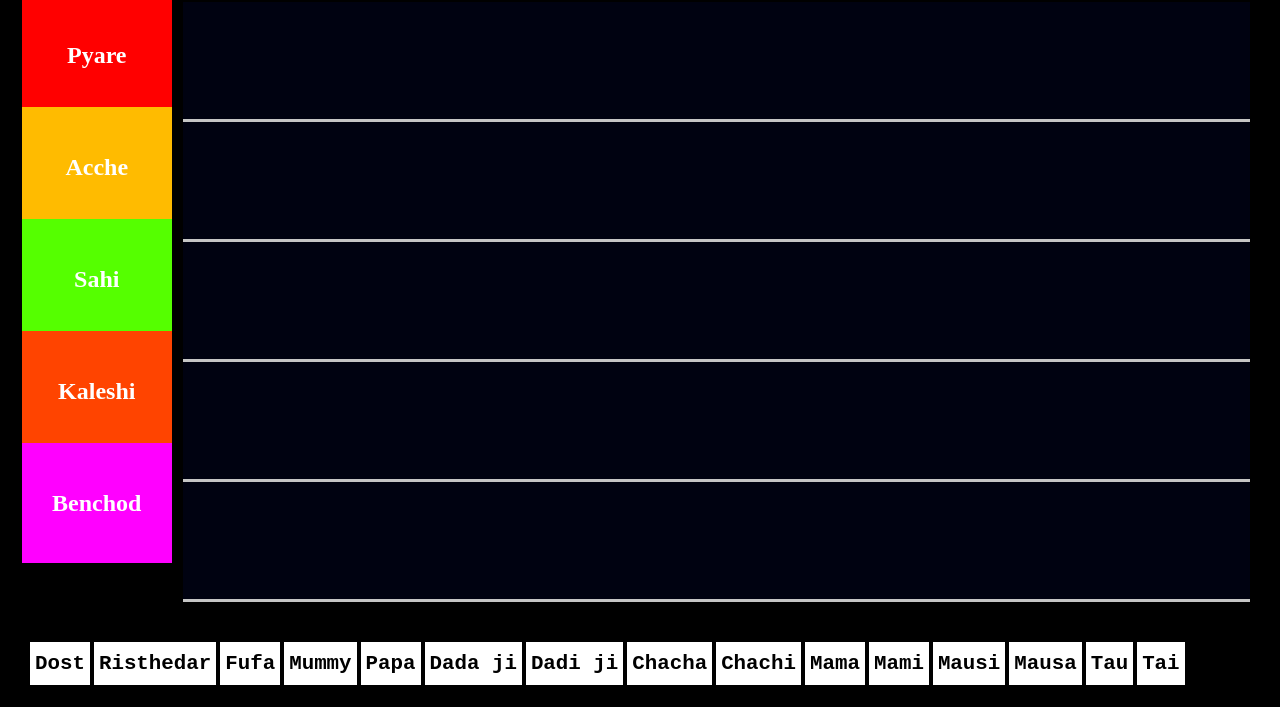
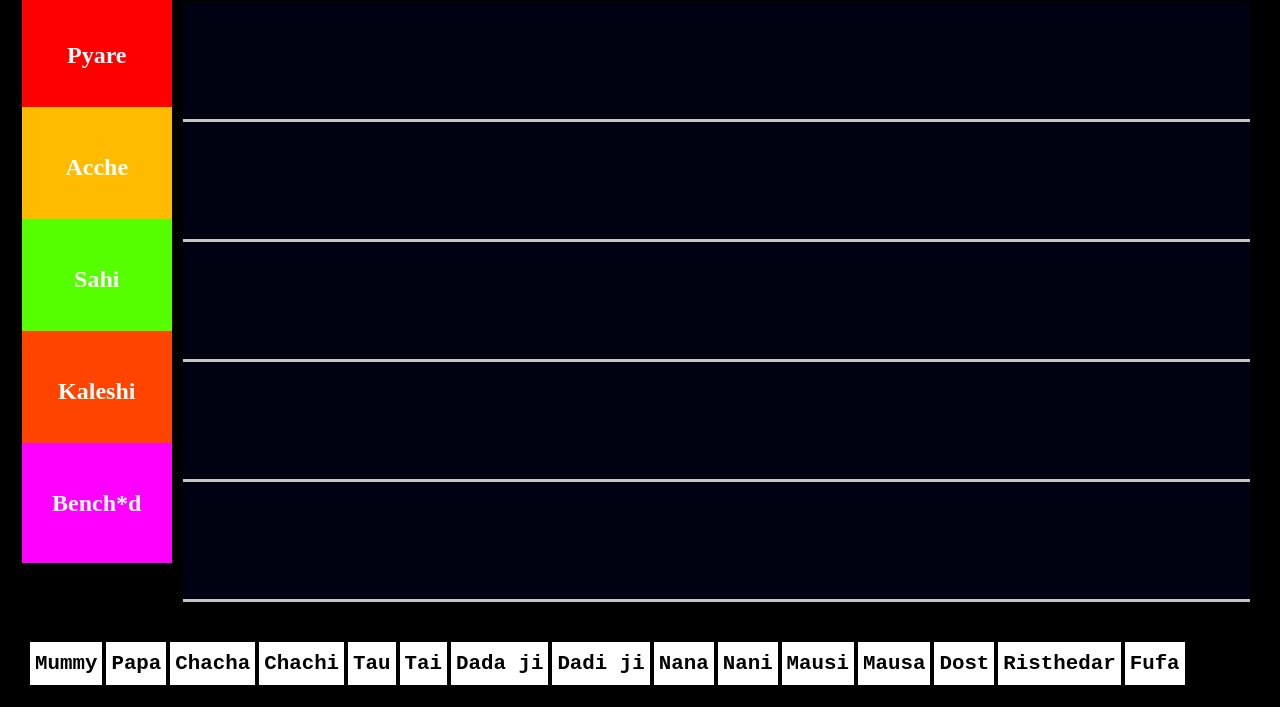
Before and after one commit to vishalyadav0987/HTML-CSS-JAVASCRIPT-100-PROJECTS, a plain HTML site: page Single-Use Tier List/index.html in a window 1280 px wide. Shown: the part 93-800 px from the top of the page. Drawn offline with Linux system fonts and the light colour scheme.

Commit message:
Project-15 Single Use Tier list

```diff
--- a/Single-Use Tier List/index.html
+++ b/Single-Use Tier List/index.html
@@ -25,25 +25,25 @@
     <div class="small-box-2">Acche</div>
     <div class="small-box-3">Sahi</div>
     <div class="small-box-4">Kaleshi</div>
-    <div class="small-box-5">Benchod</div>
+    <div class="small-box-5">Bench*d</div>
 
    <div class="all-member">
+       <div class="insider4" draggable="true" ondragstart="drag4(event)">Mummy</div>
+       <div class="insider5" draggable="true" ondragstart="drag5(event)">Papa</div>
+       <div class="insider8" draggable="true" ondragstart="drag8(event)">Chacha</div>
+       <div class="insider9" draggable="true" ondragstart="drag9(event)">Chachi</div>
+       <div class="insider14" draggable="true" ondragstart="drag14(event)">Tau</div>
+       <div class="insider15" draggable="true" ondragstart="drag15(event)">Tai</div>
+       <div class="insider6" draggable="true" ondragstart="drag6(event)">Dada ji</div>
+       <div class="insider7" draggable="true" ondragstart="drag7(event)">Dadi ji</div>
+       <div class="insider10" draggable="true" ondragstart="drag10(event)">Nana</div>
+       <div class="insider11" draggable="true" ondragstart="drag11(event)">Nani</div>
+       <div class="insider12" draggable="true" ondragstart="drag12(event)">Mausi</div>
+       <div class="insider13" draggable="true" ondragstart="drag13(event)">Mausa</div>
     <div class="insider" draggable="true" ondragstart="drag(event)">Dost</div>
     <div class="insider2" draggable="true" ondragstart="drag2(event)">Risthedar</div>
     <div class="insider3" draggable="true" ondragstart="drag3(event)">Fufa</div>
-    <div class="insider4" draggable="true" ondragstart="drag4(event)">Mummy</div>
-    <div class="insider5" draggable="true" ondragstart="drag5(event)">Papa</div>
-    <div class="insider6" draggable="true" ondragstart="drag6(event)">Dada ji</div>
-    <div class="insider7" draggable="true" ondragstart="drag7(event)">Dadi ji</div>
-    <div class="insider8" draggable="true" ondragstart="drag8(event)">Chacha</div>
-    <div class="insider9" draggable="true" ondragstart="drag9(event)">Chachi</div>
-    <div class="insider10" draggable="true" ondragstart="drag10(event)">Mama</div>
-    <div class="insider11" draggable="true" ondragstart="drag11(event)">Mami</div>
-    <div class="insider12" draggable="true" ondragstart="drag12(event)">Mausi</div>
-    <div class="insider13" draggable="true" ondragstart="drag13(event)">Mausa</div>
-    <div class="insider14" draggable="true" ondragstart="drag14(event)">Tau</div>
-    <div class="insider15" draggable="true" ondragstart="drag15(event)">Tai</div>
-
+F
    </div>
 
    <script src="index.js"></script>
```
